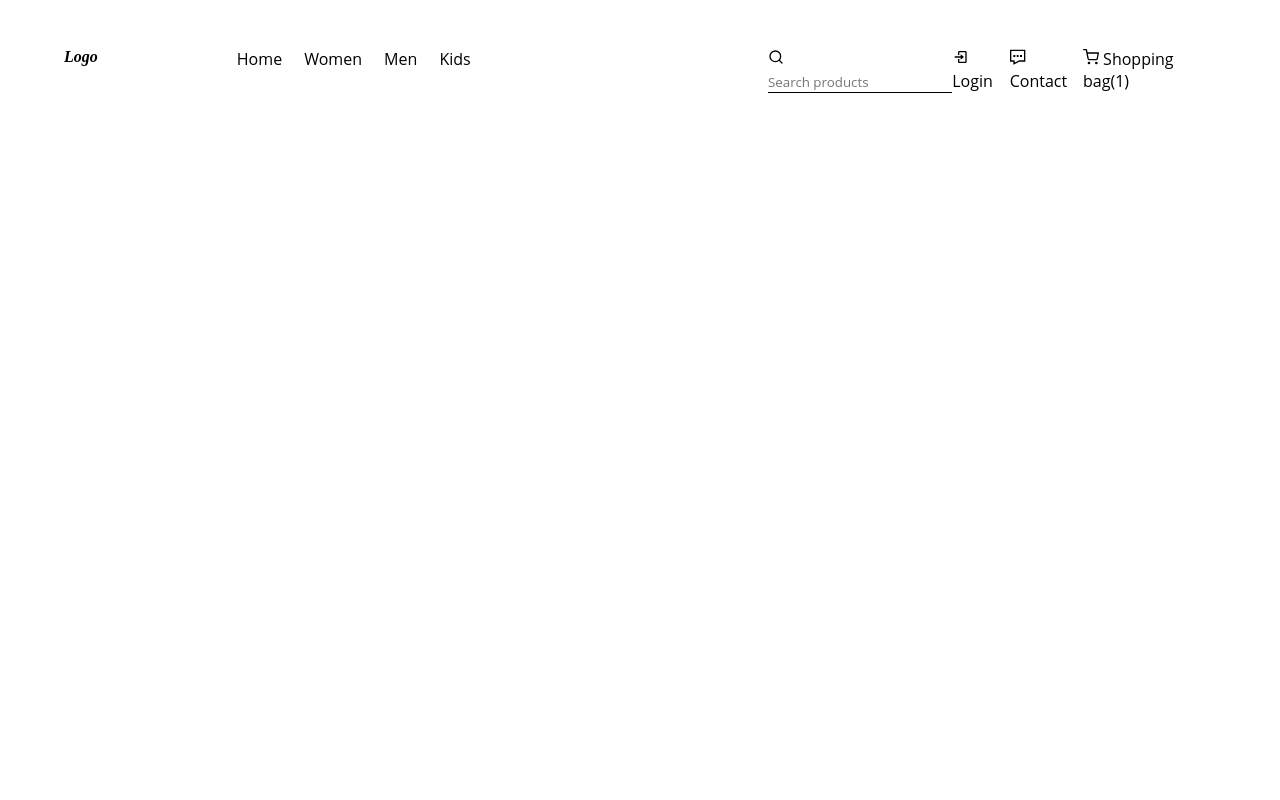
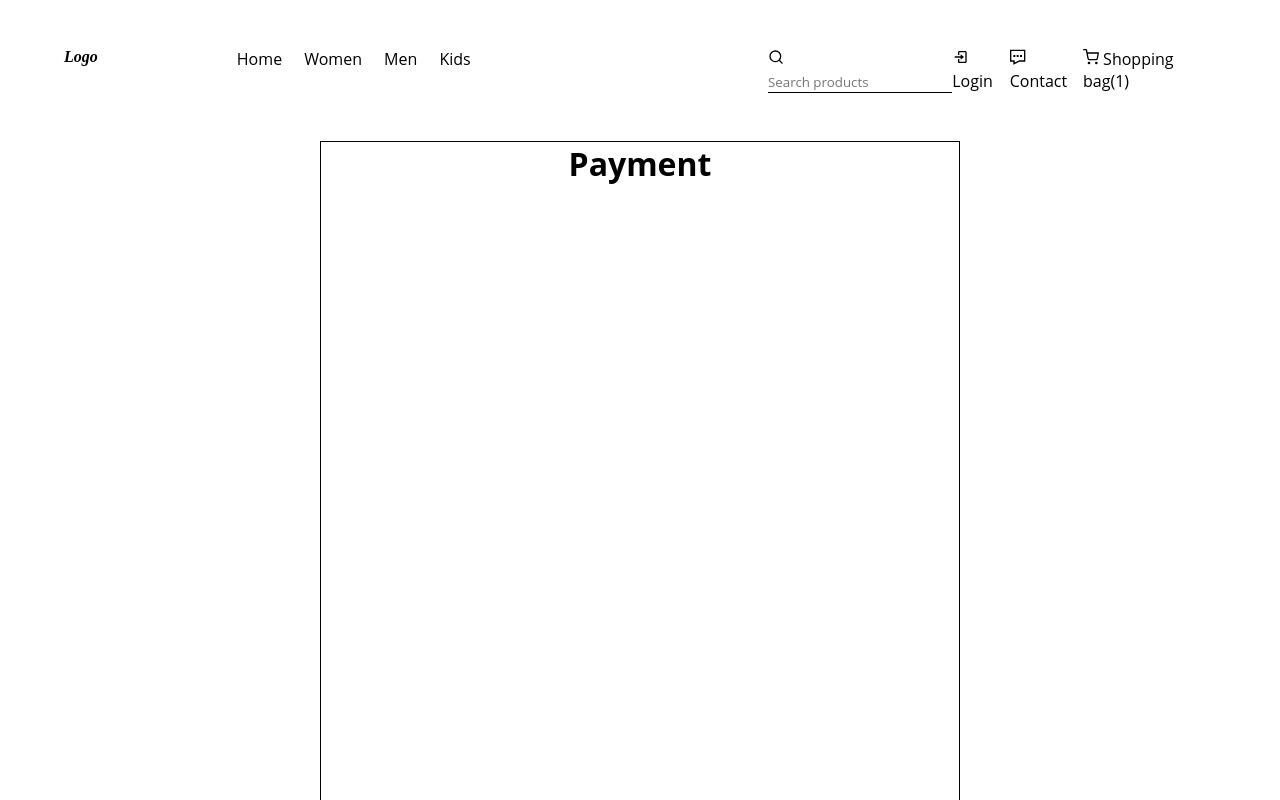
Before and after one commit to hbolouri/react-hakk-online-shop, a React (Create React App) app: page / in a window 1280 px wide. Shown: the top 800 px of the page. Built offline with nearby package versions, Linux system fonts and the light colour scheme.

Commit message:
remove node

```diff
--- a/src/App.js
+++ b/src/App.js
@@ -1,11 +1,13 @@
 
 import React from 'react';
 import Navbar from './components/Navbar/Navbar';
+import Payment from './components/Payment/Payment';
 
 function App() {
   return (
     <div className="App">
       <Navbar/>
+      <Payment/>
     </div>
   );
 }
--- a/src/components/Payment/Payment.css
+++ b/src/components/Payment/Payment.css
@@ -0,0 +1,10 @@
+.Payment {
+    margin: auto;
+    border: 1px solid black;
+    width: 50vw;
+    height: 900px;
+}
+
+.Payment h1 {
+    text-align: center;
+}
--- a/src/components/Payment/Payment.js
+++ b/src/components/Payment/Payment.js
@@ -0,0 +1,19 @@
+import React from 'react';
+import './Payment.css'
+
+
+export default function Payment() {
+    return (
+        <div className='Payment'>
+            <h1>Payment</h1>
+
+            <div className='Personal-info'>
+
+            </div>
+
+            <div className='Total-price'>
+
+            </div>
+        </div>
+    )
+}
```
